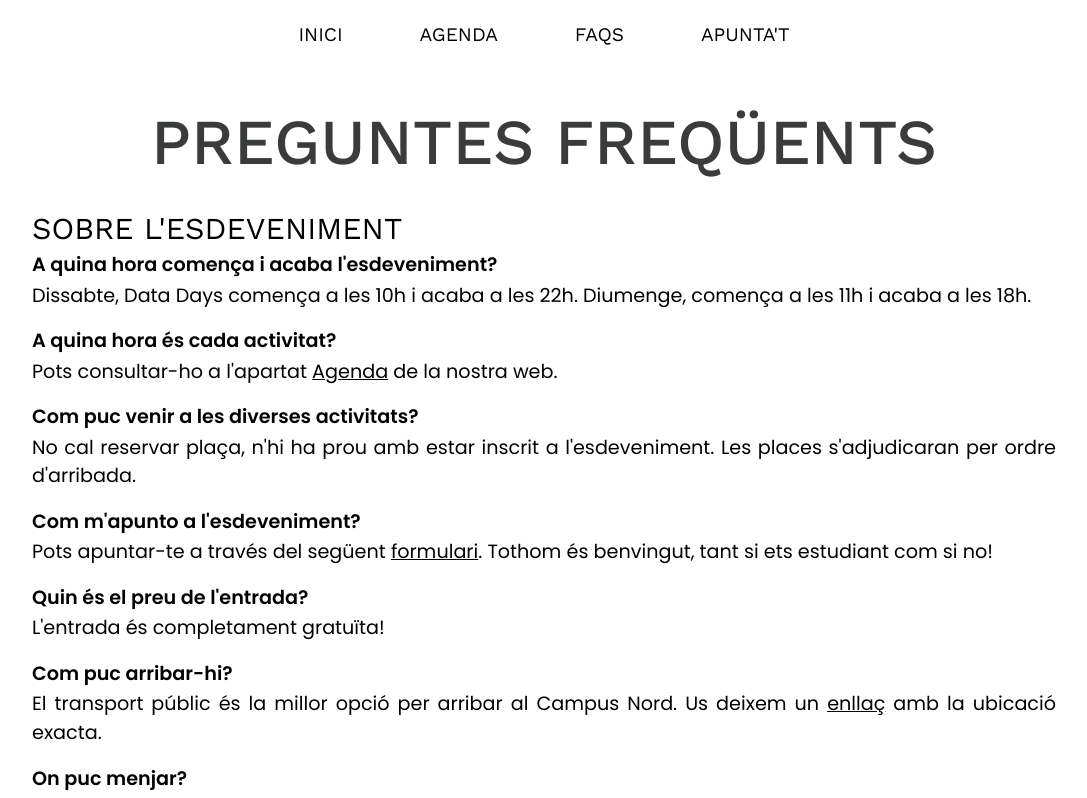
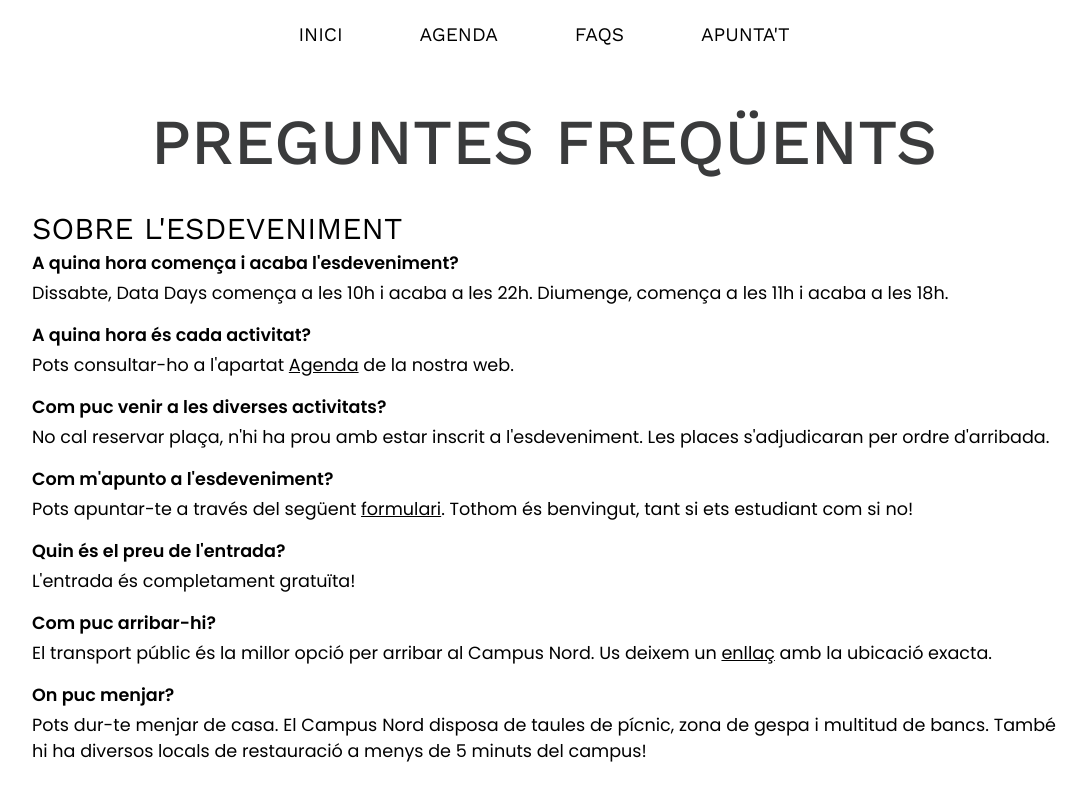
Before and after one commit to orlandoroldan/data_days_web, a React (Vite) app: page /faq in a window 1280 px wide. Shown: the top 798 px of the page, without its empty margins (96-1183 px from the left). Built offline with nearby package versions, Linux system fonts and the light colour scheme.

Commit message:
Update App.css

```diff
--- a/src/App.css
+++ b/src/App.css
@@ -264,7 +264,7 @@
 .FAQquestion {
   padding-top: 11px;
   font-weight: 600;
-  font-size: 1.2rem;
+  font-size: 1.1rem;
 }
 
 .FAQanswer {
@@ -272,7 +272,7 @@
   padding-bottom: 10px;
   font-weight: 400;
   line-height: 1.5em;
-  font-size: 1.2rem;
+  font-size: 1.1rem;
 }
 
 
```
